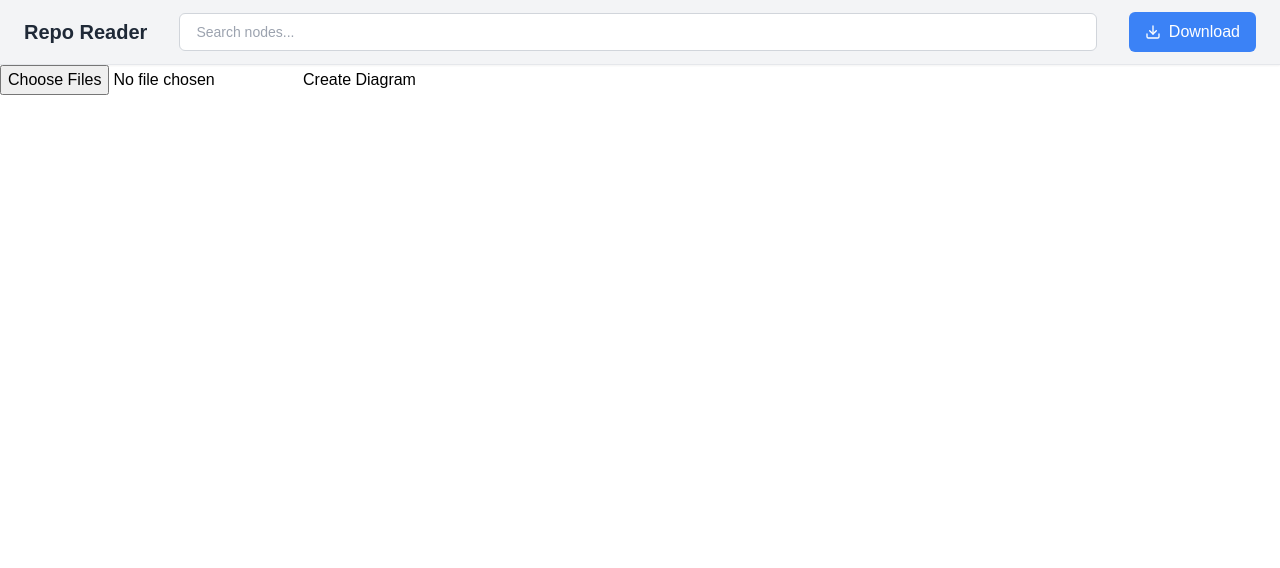
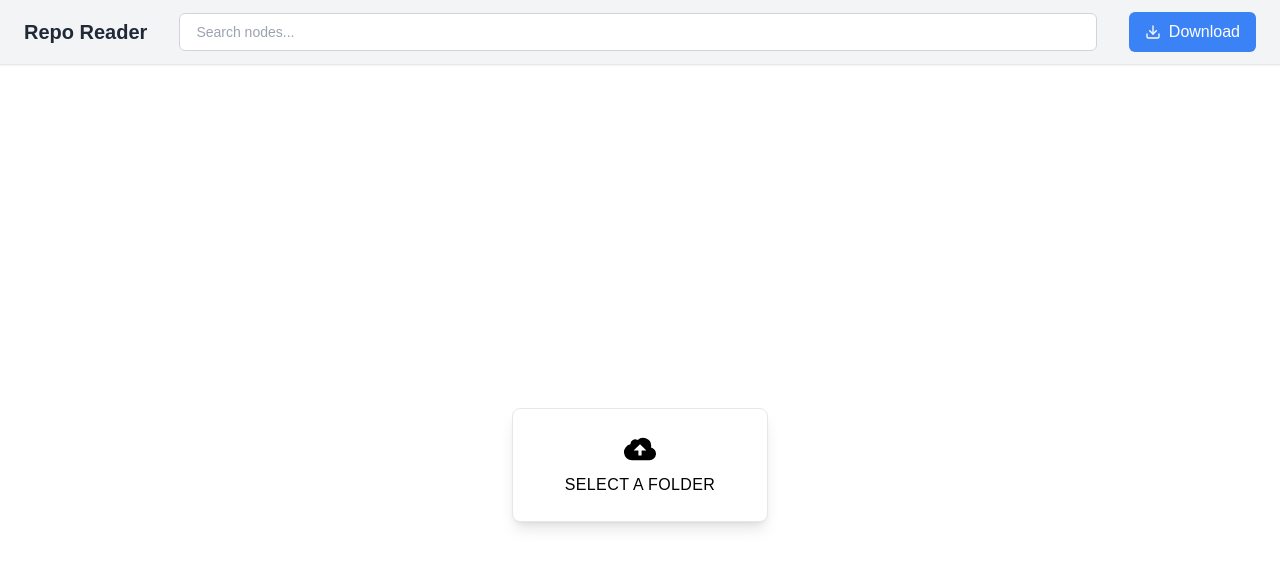
Before and after one commit to weifanwu/RepoSight, a Next.js app: page / in a window 1280 px wide. Shown: the top 568 px of the page. Built offline with nearby package versions, Linux system fonts and the light colour scheme.

Commit message:
creating upload input and fixing UI

```diff
--- a/components/flow_diagram/diagram.tsx
+++ b/components/flow_diagram/diagram.tsx
@@ -8,6 +8,9 @@ import {
   useNodesState,
   useEdgesState,
   useReactFlow,
+  Background,
+  BackgroundVariant,
+  MiniMap,
   Node,
   Edge,
 } from '@xyflow/react';
@@ -123,6 +126,14 @@ const LayoutFlow: React.FC<NodesEdgesProps> = ({ initialNodes, initialEdges }) =
         onNodeClick={onNodeClick}
         fitView
       >
+        <MiniMap zoomable pannable  />
+        <Background
+          id="1"
+          gap={50}
+          color="#f1f1f1"
+          variant={BackgroundVariant.Lines}
+        />
+
         <Panel position="top-right">
           <button onClick={() => onLayout('TB')}>Vertical Layout</button>
           <button onClick={() => onLayout('LR')}>Horizontal Layout</button>
--- a/components/uploader/fileUploader.tsx
+++ b/components/uploader/fileUploader.tsx
@@ -1,6 +1,7 @@
 "use client";
 import { useState, ChangeEvent } from "react";
 import { Node, Edge } from "@xyflow/react";
+import FolderInput from "./folderInput";
 import { useTree } from "@/context/treeContext";
 
 interface UploadedFile extends File {
@@ -12,9 +13,9 @@ interface FolderUploadProps {
 }
 
 export default function FolderUpload({ onUploadComplete }: FolderUploadProps) {
-  const [files, setFiles] = useState<UploadedFile[]>([]);
   const [uploadStatus, setUploadStatus] = useState<string>("");
-  const {setTree, setText} = useTree();
+  const { setTree, setText } = useTree();
+
   const handleFolderUpload = async (event: ChangeEvent<HTMLInputElement>) => {
     const selectedFiles = Array.from(event.target.files || []) as UploadedFile[];
 
@@ -24,9 +25,7 @@ export default function FolderUpload({ onUploadComplete }: FolderUploadProps) {
       if (isReadme) {
         readmeFiles.push(file);
       }
-      return (
-        !file.webkitRelativePath.includes("node_modules") && !isReadme
-      );
+      return !file.webkitRelativePath.includes("node_modules") && !isReadme;
     });
 
     const readFileContent = (file: File): Promise<string> =>
@@ -38,20 +37,21 @@ export default function FolderUpload({ onUploadComplete }: FolderUploadProps) {
       });
 
     try {
-
       const fileContents = await Promise.all(
         readmeFiles.map((file) => readFileContent(file as File))
       );
       setText(fileContents.join());
-      setFiles(filteredFiles);
-      setUploadStatus("Folder processed successfully!");
+
+      // Automatically submit files after processing
+      await handleFileSubmit(filteredFiles);
     } catch (error) {
       console.error("Error reading README files:", error);
       setUploadStatus("Error processing folder.");
     }
   };
 
-  const handleFileSubmit = async () => {
+  const handleFileSubmit = async (files: UploadedFile[]) => {
+    setUploadStatus("Submitting files...");
     const formData = new FormData();
 
     files.forEach((file) => {
@@ -72,6 +72,7 @@ export default function FolderUpload({ onUploadComplete }: FolderUploadProps) {
           tree.set(key, new Set(value));
         }
         setTree(tree);
+        console.log(data.nodesAndEdges);
         onUploadComplete(data.nodesAndEdges["nodes"], data.nodesAndEdges["edges"]);
         setUploadStatus("Files uploaded successfully!");
       } else {
@@ -84,22 +85,11 @@ export default function FolderUpload({ onUploadComplete }: FolderUploadProps) {
   };
 
   return (
-    <div>
-      <input
-        type="file"
-        webkitdirectory="true"
-        multiple
-        onChange={handleFolderUpload}
-        style={{ marginBottom: "10px" }}
+    <div className="flex flex-col items-center justify-center w-full h-screen bg-grey-lighter">
+      <FolderInput
+        handleFolderUpload={handleFolderUpload}
+        FolderInputStatus={uploadStatus}
       />
-      <button onClick={handleFileSubmit}>Create Diagram</button>
-      <div>
-        {uploadStatus && (
-          <div>
-            <p>{uploadStatus}</p>
-          </div>
-        )}
-      </div>
     </div>
   );
 }
--- /dev/null
+++ b/components/uploader/folderInput.tsx
@@ -0,0 +1,46 @@
+import React from "react";
+
+interface FolderInputProps {
+  handleFolderUpload: (event: React.ChangeEvent<HTMLInputElement>) => void;
+  FolderInputStatus?: string;
+}
+
+const FolderInput: React.FC<FolderInputProps> = ({
+  handleFolderUpload,
+  FolderInputStatus,
+}) => {
+  return (
+    <div className="flex flex-col items-center justify-center w-full h-screen bg-grey-lighter">
+      <label
+        htmlFor="folder-upload"
+        className="flex flex-col items-center w-64 px-4 py-6 text-blue bg-white border border-blue rounded-lg shadow-lg cursor-pointer hover:bg-blue hover:text-white tracking-wide uppercase"
+      >
+        <svg
+          className="w-8 h-8"
+          fill="currentColor"
+          xmlns="http://www.w3.org/2000/svg"
+          viewBox="0 0 20 20"
+        >
+          <path d="M16.88 9.1A4 4 0 0 1 16 17H5a5 5 0 0 1-1-9.9V7a3 3 0 0 1 4.52-2.59A4.98 4.98 0 0 1 17 8c0 .38-.04.74-.12 1.1zM11 11h3l-4-4-4 4h3v3h2v-3z" />
+        </svg>
+        <span className="mt-2 text-base leading-normal">Select a folder</span>
+        <input
+          id="folder-upload"
+          type="file"
+          className="hidden"
+          webkitdirectory="true"
+          multiple
+          onChange={handleFolderUpload} // Single handler for folder upload
+        />
+      </label>
+
+      {FolderInputStatus && (
+        <div className="mt-4 text-center">
+          <p className="text-gray-700">{FolderInputStatus}</p>
+        </div>
+      )}
+    </div>
+  );
+};
+
+export default FolderInput;
```
